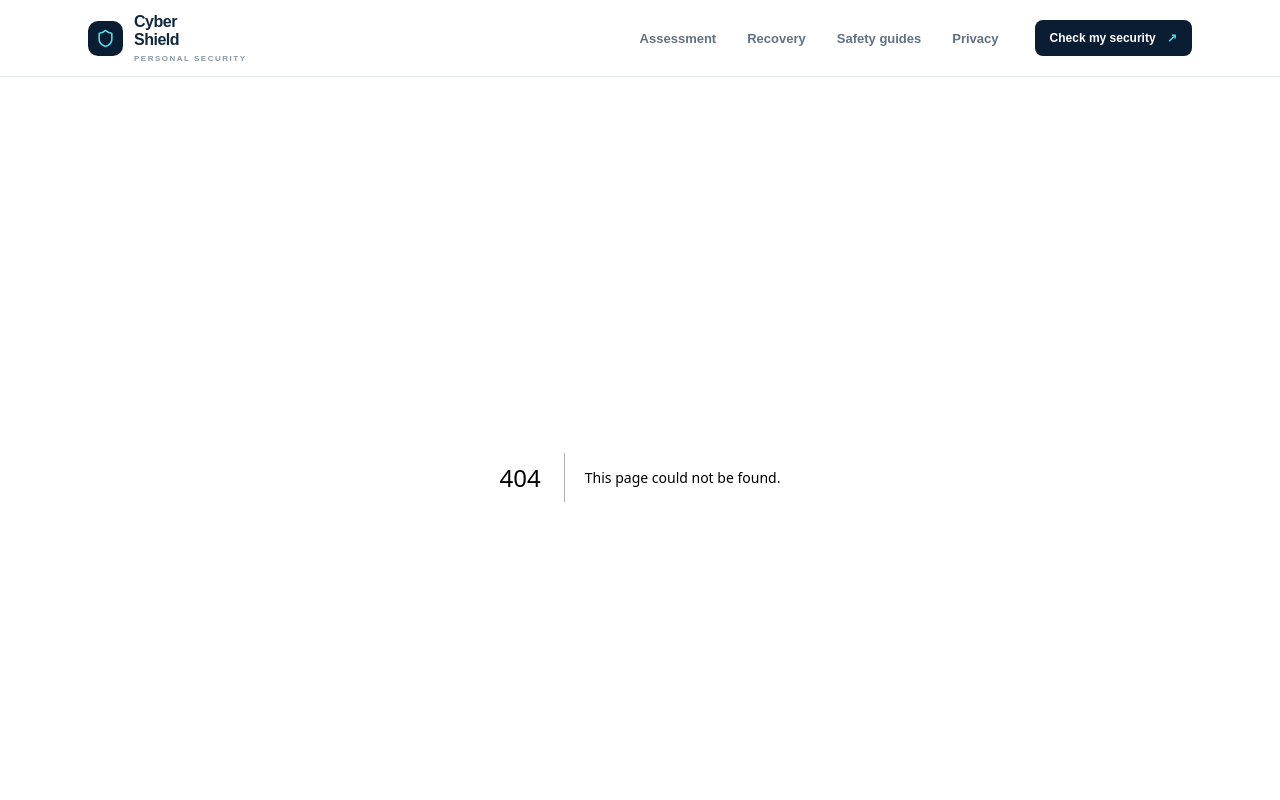
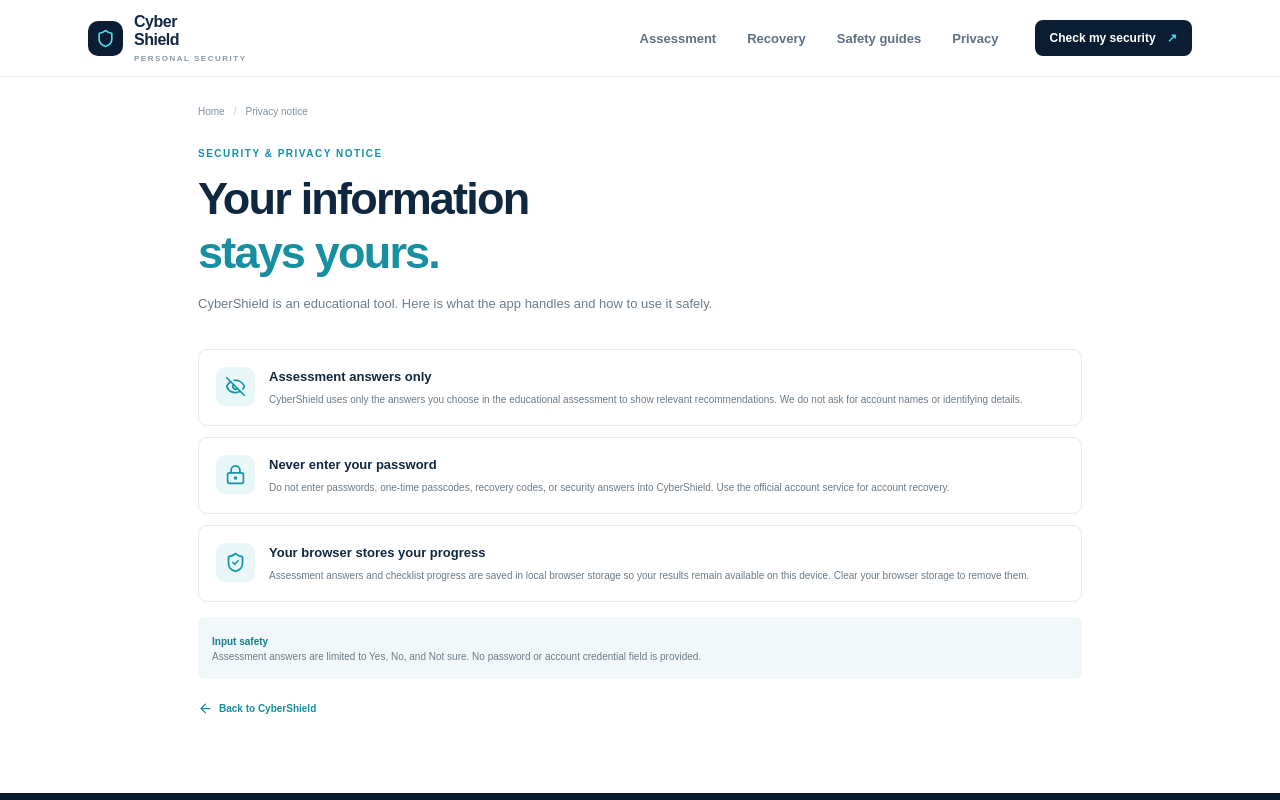
Before and after one commit to sanjanasgowda01/Cybershield-, a Next.js app: page /privacy-notice in a window 1280 px wide. Before the commit this address had no page. Shown: the top 800 px of the page. Built offline with nearby package versions, Linux system fonts and the light colour scheme.

Commit message:
docs: add privacy notice and final implementation audit

```diff
--- /dev/null
+++ b/app/privacy-notice/page.jsx
@@ -0,0 +1,8 @@
+import Link from 'next/link';
+import { ArrowLeft, EyeOff, LockKeyhole, ShieldCheck } from 'lucide-react';
+const notices = [
+  { icon: EyeOff, title: 'Assessment answers only', text: 'CyberShield uses only the answers you choose in the educational assessment to show relevant recommendations. We do not ask for account names or identifying details.' },
+  { icon: LockKeyhole, title: 'Never enter your password', text: 'Do not enter passwords, one-time passcodes, recovery codes, or security answers into CyberShield. Use the official account service for account recovery.' },
+  { icon: ShieldCheck, title: 'Your browser stores your progress', text: 'Assessment answers and checklist progress are saved in local browser storage so your results remain available on this device. Clear your browser storage to remove them.' },
+];
+export default function PrivacyNoticePage() { return <div className="page-shell narrow-shell"><div className="breadcrumbs"><Link href="/">Home</Link><span>/</span><span>Privacy notice</span></div><div className="page-intro"><span className="eyebrow">SECURITY & PRIVACY NOTICE</span><h1>Your information<br /><span>stays yours.</span></h1><p>CyberShield is an educational tool. Here is what the app handles and how to use it safely.</p></div><div className="notice-cards">{notices.map(({ icon: Icon, title, text }) => <article className="notice-card" key={title}><span className="icon-box"><Icon size={21} /></span><div><h2>{title}</h2><p>{text}</p></div></article>)}</div><div className="notice-callout"><strong>Input safety</strong><p>Assessment answers are limited to Yes, No, and Not sure. No password or account credential field is provided.</p></div><Link href="/" className="back-link"><ArrowLeft size={15} /> Back to CyberShield</Link></div>; }
```
Also changed, not shown: 1 other file (tests, documents, lock files or other folders).
